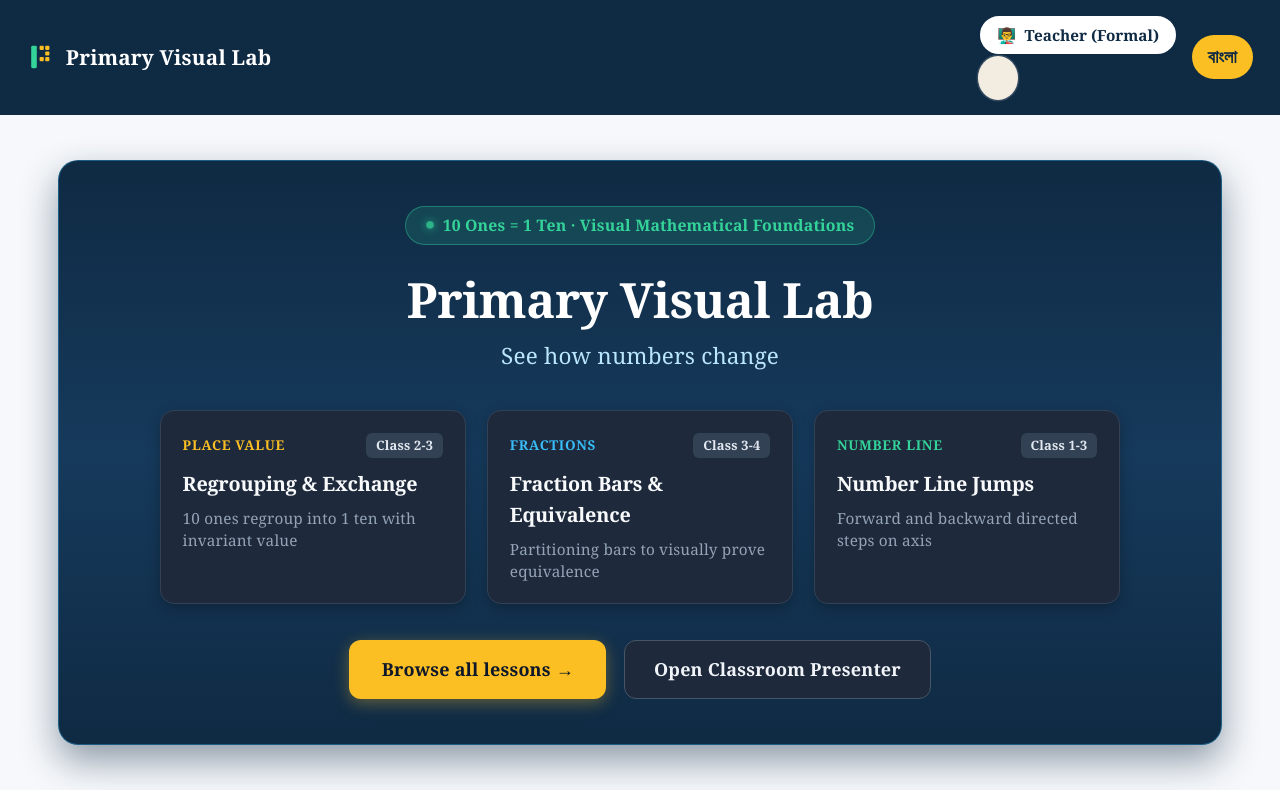
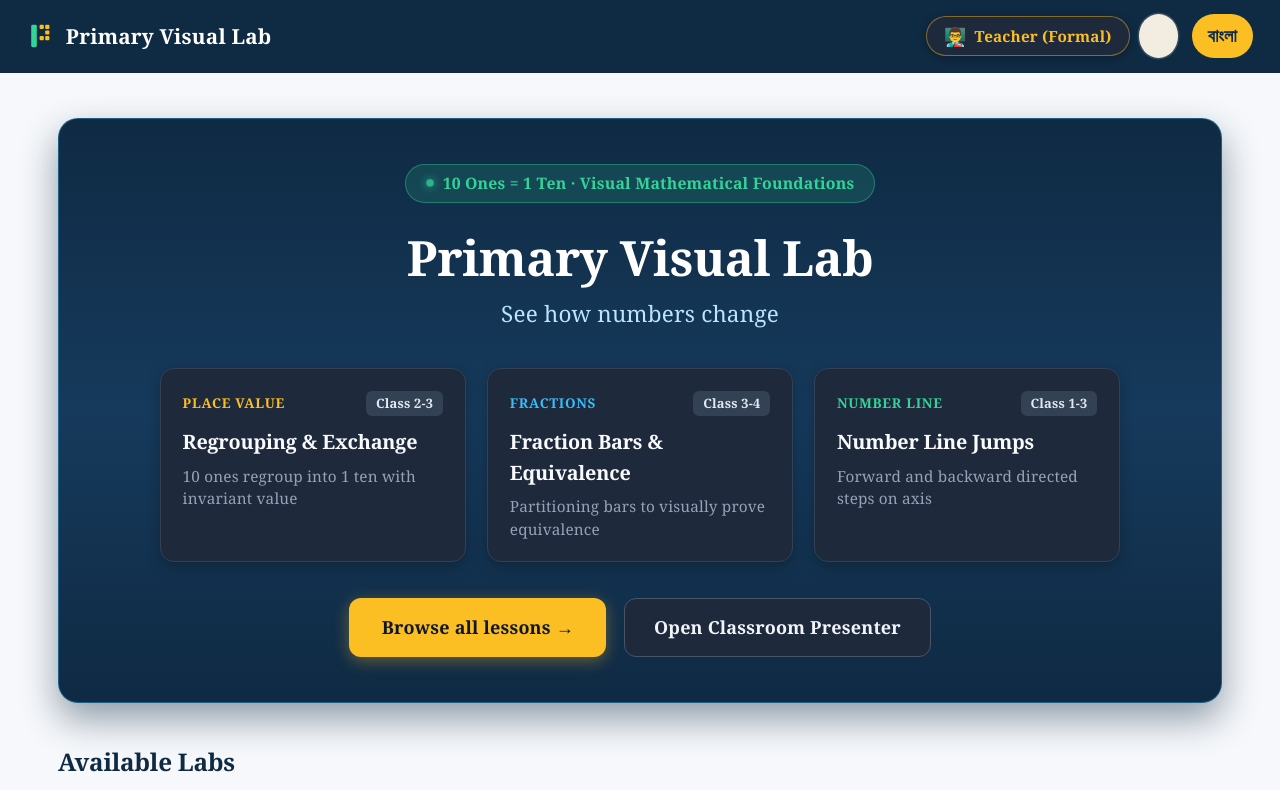
Before and after one commit to mehedyk/SOLO-VIBE-CODING-CHAMPIONSHIP-2026, a Next.js app: page /en in a window 1280 px wide. Shown: the top 790 px of the page. Built offline with nearby package versions, Linux system fonts and the light colour scheme.

Commit message:
updated src/components/ModeTypographyToggle.tsx

```diff
--- a/src/components/ModeTypographyToggle.tsx
+++ b/src/components/ModeTypographyToggle.tsx
@@ -68,7 +68,7 @@ export function ModeTypographyToggle({ lang }: ModeTypographyToggleProps) {
   };
 
   return (
-    <div className="flex items-center gap-2">
+    <div className="mode-toggle-wrap">
       {/* Curtain animation overlay */}
       <div aria-hidden="true" style={curtainStyle} />
 
@@ -76,11 +76,7 @@ export function ModeTypographyToggle({ lang }: ModeTypographyToggleProps) {
       <button
         onClick={toggleMode}
         type="button"
-        className={`mode-toggle-btn px-3 py-1.5 rounded-full text-xs font-bold transition-all duration-300 flex items-center gap-1.5 shadow-sm border ${
-          mode === 'teacher'
-            ? 'bg-slate-800 text-amber-300 border-amber-400/40 hover:bg-slate-700'
-            : 'bg-amber-400 text-slate-950 border-amber-500 hover:bg-amber-300'
-        }`}
+        className={`mode-toggle-btn ${mode === 'teacher' ? 'mode-teacher' : 'mode-student'}`}
         title={
           mode === 'teacher'
             ? isBn
@@ -94,19 +90,19 @@ export function ModeTypographyToggle({ lang }: ModeTypographyToggleProps) {
       >
         {mode === 'teacher' ? (
           <>
-            <span className="text-sm">👨‍🏫</span>
-            <span className="font-serif tracking-wide">{isBn ? 'শিক্ষক মোড (ফর্মাল)' : 'Teacher (Formal)'}</span>
+            <span className="mode-icon">👨‍🏫</span>
+            <span className="mode-label">{isBn ? 'শিক্ষক মোড (ফর্মাল)' : 'Teacher (Formal)'}</span>
           </>
         ) : (
           <>
-            <span className="text-sm">🎒</span>
-            <span className="tracking-tight">{isBn ? 'শিক্ষার্থী মোড (মজার)' : 'Student (Playful)'}</span>
+            <span className="mode-icon">🎨</span>
+            <span className="mode-label">{isBn ? 'শিক্ষার্থী মোড (প্লেফুল)' : 'Student (Playful)'}</span>
           </>
         )}
       </button>
 
       {/* Curtain Theme Toggle Icon */}
-      <div className="hidden sm:flex items-center">
+      <div className="theme-toggle-inline">
         <ThemeToggle variant="icon" defaultTheme="dark" duration={DURATION} buttonSize={32} />
       </div>
     </div>
```
